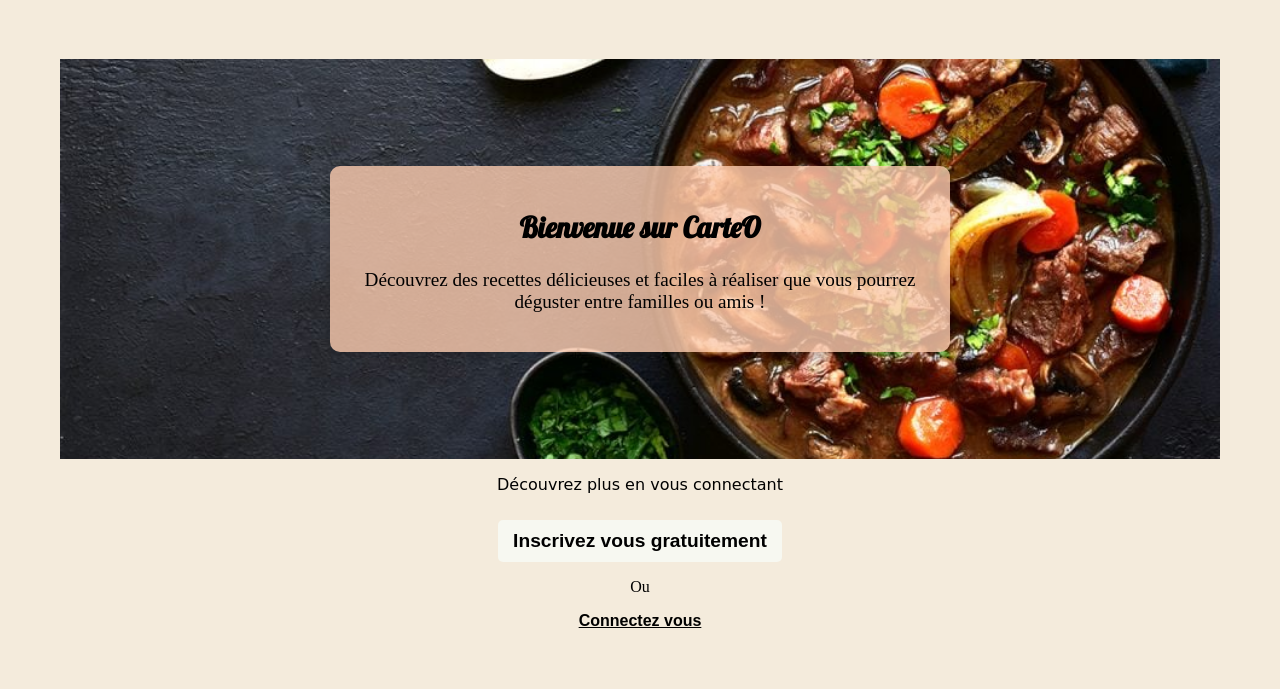
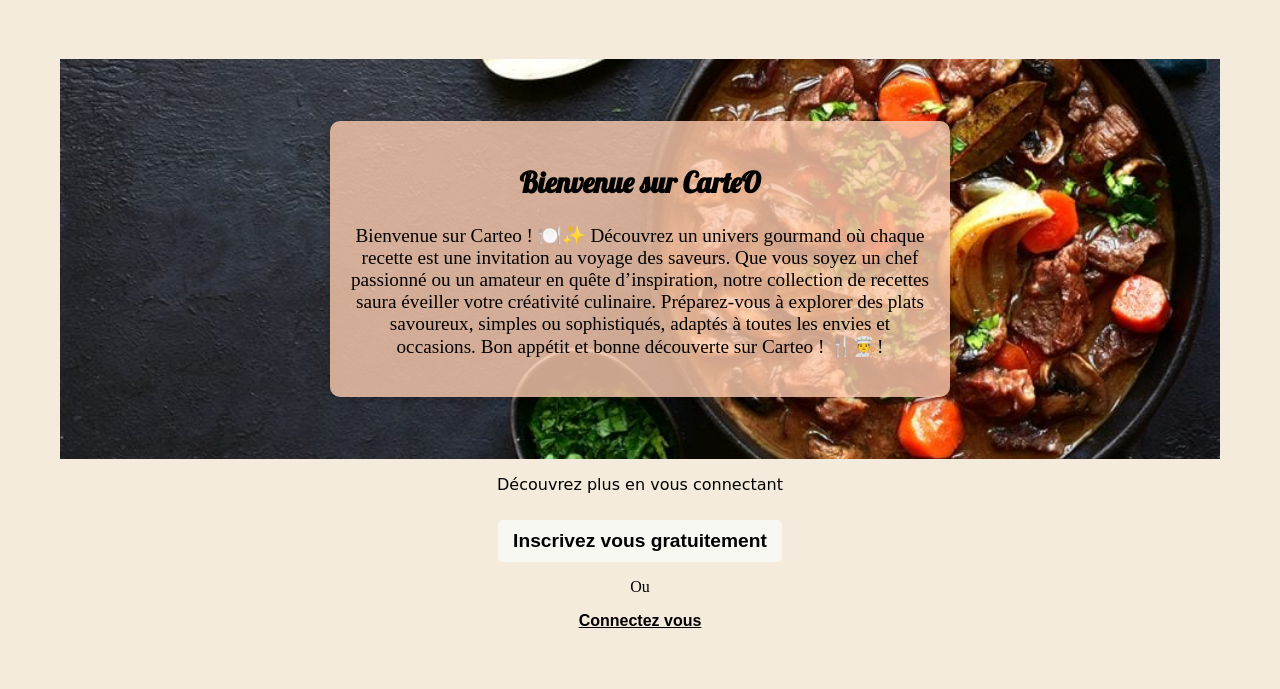
Before and after one commit to esteban-genty/gestionnaire-de-menu, a PHP site: page /accueil.php in a window 1280 px wide. Shown: the part 81-770 px from the top of the page. Run offline with PHP 8.4, Linux system fonts and the light colour scheme.

Commit message:
Modifications structures au niveau html et css

```diff
--- a/accueil.php
+++ b/accueil.php
@@ -27,7 +27,10 @@
     <div class="background-container">
     <div class="box">
         <h2>Bienvenue sur CarteO</h2>
-        <p>Découvrez des recettes délicieuses et faciles à réaliser que vous pourrez déguster entre familles ou amis !</p>
+        <p>Bienvenue sur Carteo ! 🍽️✨
+Découvrez un univers gourmand où chaque recette est une invitation au voyage des saveurs. Que vous soyez un chef passionné ou un amateur en quête d’inspiration, notre collection de recettes saura éveiller votre créativité culinaire.
+
+Préparez-vous à explorer des plats savoureux, simples ou sophistiqués, adaptés à toutes les envies et occasions. Bon appétit et bonne découverte sur Carteo ! 🍴👨‍🍳!</p>
 
     </div>
 </div>
```
Also changed, not shown: Carteo.css/login.css (+3 -4 lines).
